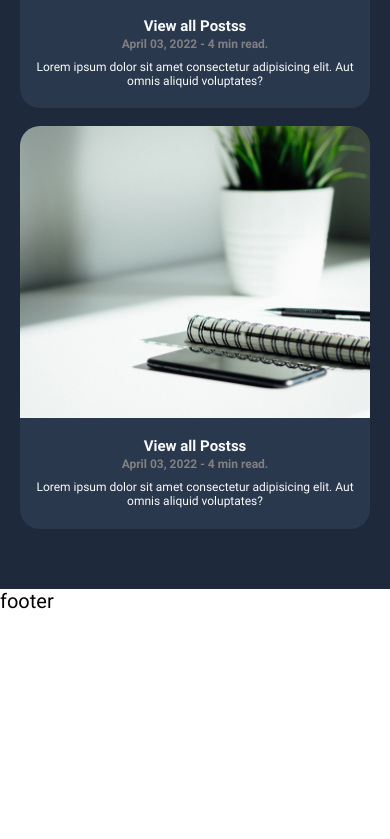
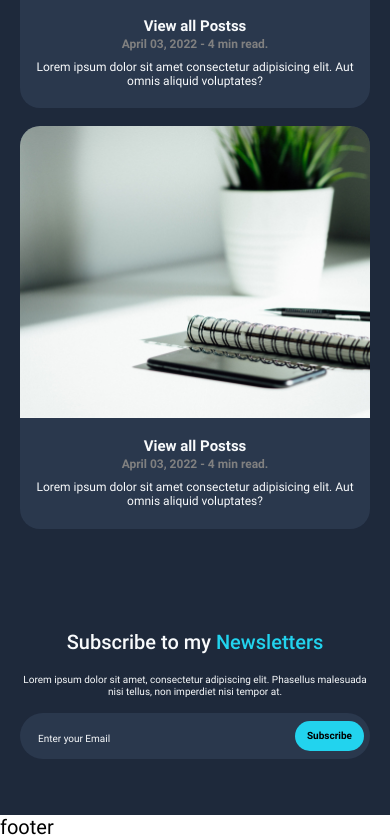
Before and after one commit to frontendoniyorbek/portfolio, a plain HTML site: page index.html in a window 390 px wide. Shown: the part 2046-2885 px from the top of the page. Before the commit the page ends 2659 px from the top, so only its background shows below. Drawn offline with Linux system fonts and the light colour scheme.

Commit message:
add newsletters page

```diff
--- a/css/styles.css
+++ b/css/styles.css
@@ -355,6 +355,89 @@ main {
 	margin-bottom: 1.2rem;
 }
 
+/* Newsletters */
+.newsletters {
+	padding-top: 6.4rem;
+	padding-bottom: 12.7rem;
+	color: var(--nav-color);
+}
+
+.newsletters__container {
+	display: flex;
+	justify-content: space-between;
+	align-items: center;
+}
+
+.newsletters__info {
+	max-width: 549px;
+	width: 100%;
+	margin-right: 1rem;
+}
+.newsletters__title {
+	font-weight: 500;
+	font-size: 4.8rem;
+	line-height: 1.2;
+	margin-bottom: 3.3rem;
+}
+
+.newsletters__title span {
+	color: var(--hover-color);
+}
+
+.form {
+	max-width: 522px;
+	width: 100%;
+	display: flex;
+	align-items: center;
+	justify-content: space-between;
+	background-color: rgba(62, 78, 105, 0.4);
+	padding: 1.2rem 1.7rem 1.2rem 4.2rem;
+	border-radius: 3rem;
+}
+.form__input {
+	width: 100%;
+	border: none;
+	background-color: transparent;
+	color: var(--nav-color);
+}
+
+.form__input::placeholder {
+	color: var(--nav-color);
+	font-size: 2rem;
+	padding-right: 0.6rem;
+}
+
+.form__input:focus {
+	outline-offset: 0;
+	outline: 0 dashed transparent;
+}
+
+.form__btn {
+	cursor: pointer;
+	padding: 1.2rem 3.6rem;
+	border-radius: 3rem;
+	background-color: var(--hover-color);
+	border: none;
+	font-weight: 700;
+	font-size: 2rem;
+	line-height: 1.2;
+	transition: all 0.4s ease;
+}
+
+.form__btn:focus {
+	outline-offset: 0;
+	outline: 0 dashed transparent;
+}
+
+.form__btn:hover {
+	background-color: var(--nav-color);
+	color: var(--hover-color);
+}
+
+.form__btn:active {
+	opacity: 0.6;
+}
+
 /* MEDIA  */
 @media screen and (max-width: 979px) {
 	.site-logo {
@@ -422,6 +505,27 @@ main {
 
 	.latese-posts__item-img {
 		width: 100%;
+	}
+
+	.newsletters {
+		padding-top: 5.4rem;
+		padding-bottom: 8rem;
+	}
+
+	.newsletters__title {
+		font-size: 4rem;
+		margin-bottom: 3rem;
+	}
+
+	.form__input::placeholder {
+		color: var(--nav-color);
+		font-size: 1.8rem;
+	}
+
+	.form__btn {
+		cursor: pointer;
+		padding: 1rem 2.8rem;
+		font-size: 1.8rem;
 	}
 }
 
@@ -499,6 +603,43 @@ main {
 		align-items: center;
 		justify-content: center;
 		text-align: center;
+	}
+
+	.newsletters {
+		padding-top: 5rem;
+		padding-bottom: 6.4rem;
+	}
+
+	.newsletters__container {
+		justify-content: center;
+		flex-direction: column;
+	}
+
+	.newsletters__info {
+		margin-right: 0;
+		text-align: center;
+		margin-bottom: 1.5rem;
+	}
+
+	.newsletters__title {
+		font-weight: 500;
+		font-size: 3.2rem;
+		margin-bottom: 2.4rem;
+	}
+
+	.form {
+		padding: 1.2rem 1.7rem 1.2rem 2rem;
+		border-radius: 3rem;
+	}
+
+	.form__input::placeholder {
+		color: var(--nav-color);
+		font-size: 1.6rem;
+	}
+
+	.form__btn {
+		padding: 1rem 2rem;
+		font-size: 1.6rem;
 	}
 }
 
@@ -633,6 +774,34 @@ main {
 	.latese-posts__item-text {
 		font-size: 1.2rem;
 	}
+
+	.newsletters {
+		padding-top: 4.1rem;
+		padding-bottom: 5.6rem;
+	}
+
+	.newsletters__title {
+		font-size: 2rem;
+		margin-bottom: 2rem;
+	}
+
+	.newsletters__text {
+		font-size: 1rem;
+	}
+
+	.form {
+		padding: 0.8rem 0.6rem 0.8rem 1.6rem;
+		border-radius: 3rem;
+	}
+
+	.form__input::placeholder {
+		font-size: 1rem;
+	}
+
+	.form__btn {
+		padding: 0.9rem 1.2rem;
+		font-size: 1rem;
+	}
 }
 
 @media screen and (max-width: 320px) {
--- a/index.html
+++ b/index.html
@@ -9,6 +9,7 @@
 		<!-- CSS -->
 		<link rel="stylesheet" href="css/normalize.css" />
 		<link rel="stylesheet" href="css/styles.css" />
+		<!-- https://echo.htmlacademy.ru -->
 	</head>
 	<body>
 		<div class="site-wrapper">
@@ -165,6 +166,23 @@
 					</div>
 				</section>
 				<!-- Latest Posts endi -->
+
+				<!-- Newsletters-->
+				<section class="newsletters">
+					<div class="container newsletters__container">
+						<div class="newsletters__info">
+							<h2 class="newsletters__title">Subscribe to my <span>Newsletters</span></h2>
+							<p class="newsletters__text">
+								Lorem ipsum dolor sit amet, consectetur adipiscing elit. Phasellus malesuada nisi tellus, non imperdiet nisi
+								tempor at.
+							</p>
+						</div>
+						<form class="form" action="https://echo.htmlacademy.ru">
+							<input class="form__input" type="email" placeholder="Enter your Email" required />
+							<button class="form__btn" type="submit">Subscribe</button>
+						</form>
+					</div>
+				</section>
 			</main>
 		</div>
 		<footer>footer</footer>
```
Also changed, not shown: 1 other file.
